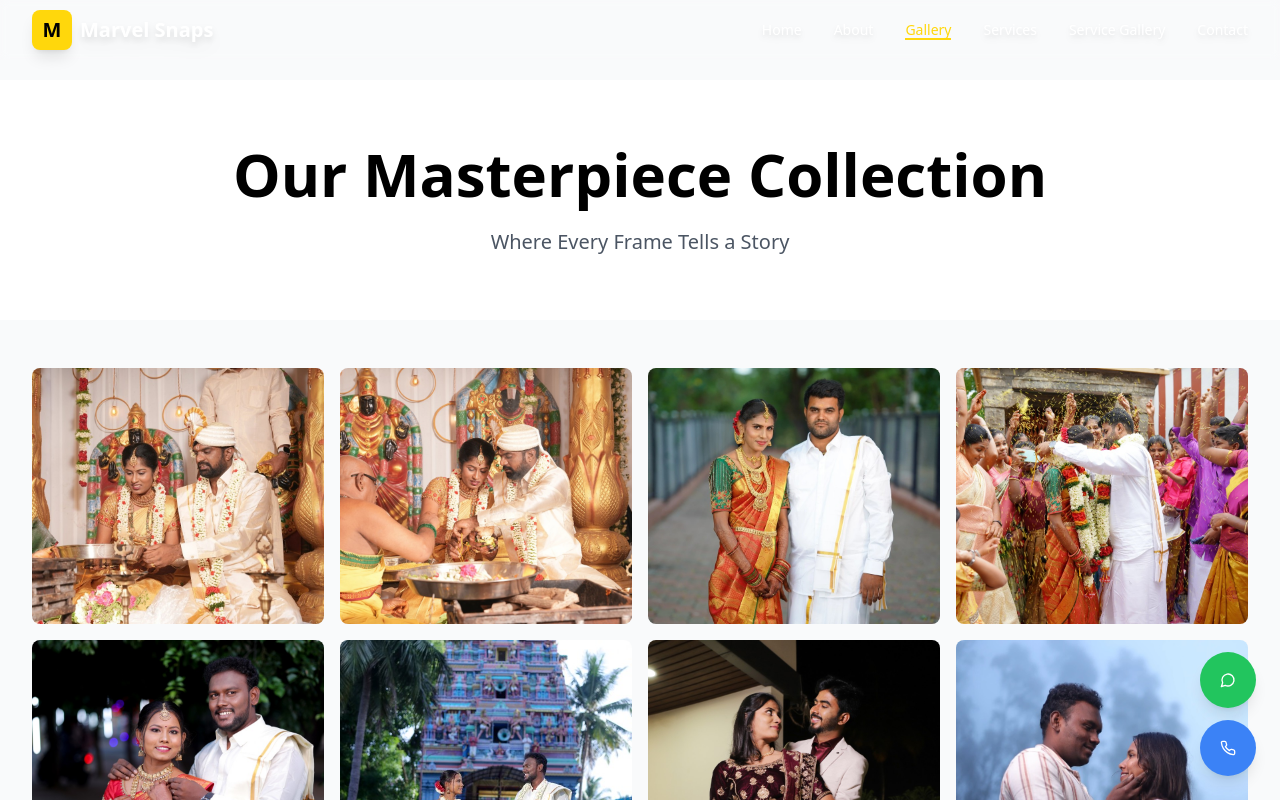
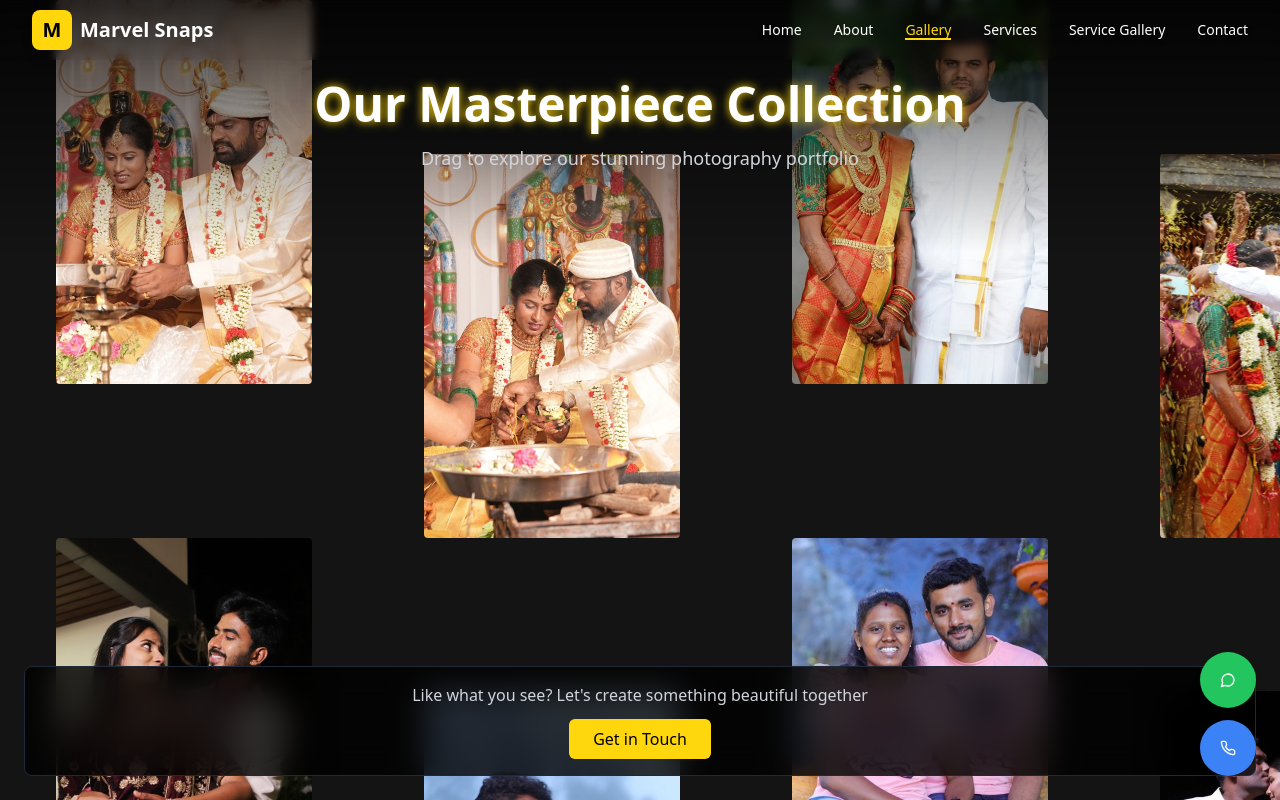
Before and after one commit to Gokulvasano7/marvel-snap-visuals-gallery, a React (Vite) app: page /gallery in a window 1280 px wide. Shown: the top 800 px of the page. Built offline with nearby package versions, Linux system fonts and the light colour scheme.

Commit message:
Refactor gallery page with new component
Implement infinite drag scroll gallery and optimize for mobile.

```diff
--- a/package.json
+++ b/package.json
@@ -47,6 +47,7 @@
     "embla-carousel-react": "^8.3.0",
     "input-otp": "^1.2.4",
     "lucide-react": "^0.462.0",
+    "motion": "^12.19.1",
     "next-themes": "^0.3.0",
     "react": "^18.3.1",
     "react-day-picker": "^8.10.1",
--- /dev/null
+++ b/src/components/ui/infinite-drag-scroll.tsx
@@ -0,0 +1,201 @@
+
+import {
+  animate,
+  cubicBezier,
+  motion,
+  useMotionValue,
+  wrap,
+} from "motion/react";
+import {
+  memo,
+  useContext,
+  useEffect,
+  useRef,
+  useState,
+  createContext,
+} from "react";
+import { cva } from "class-variance-authority";
+import { cn } from "@/lib/utils";
+
+//Types
+type variants = "default" | "masonry" | "polaroid";
+
+// Create Context
+const GridVariantContext = createContext<variants | undefined>(undefined);
+
+//Motion Variants
+const rowVariants = {
+  initial: { opacity: 0, scale: 0.3 },
+  animate: () => ({
+    opacity: 1,
+    scale: 1,
+    transition: {
+      delay: Math.random() + 1.5,
+      duration: 1.4,
+      ease: cubicBezier(0.18, 0.71, 0.11, 1),
+    },
+  }),
+};
+
+export const DraggableContainer = ({
+  className,
+  children,
+  variant,
+}: {
+  className?: string;
+  children: React.ReactNode;
+  variant?: variants;
+}) => {
+  const ref = useRef<HTMLDivElement | null>(null);
+
+  const x = useMotionValue(0);
+  const y = useMotionValue(0);
+
+  const [isDragging, setIsDragging] = useState(false);
+  const handleIsDragging = () => setIsDragging(true);
+  const handleIsNotDragging = () => setIsDragging(false);
+
+  useEffect(() => {
+    const container = ref.current?.getBoundingClientRect();
+    if (!container) return;
+
+    const { width, height } = container;
+
+    const xDrag = x.on("change", (latest) => {
+      const wrappedX = wrap(-(width / 2), 0, latest);
+      x.set(wrappedX);
+    });
+
+    const yDrag = y.on("change", (latest) => {
+      const wrappedY = wrap(-(height / 2), 0, latest);
+      y.set(wrappedY);
+    });
+
+    const handleWheelScroll = (event: WheelEvent) => {
+      if (!isDragging) {
+        animate(y, y.get() - event.deltaY * 2.7, {
+          type: "tween",
+          duration: 1.2,
+          ease: cubicBezier(0.18, 0.71, 0.11, 1),
+        });
+      }
+    };
+
+    window.addEventListener("wheel", handleWheelScroll);
+    return () => {
+      xDrag();
+      yDrag();
+      window.removeEventListener("wheel", handleWheelScroll);
+    };
+  }, [x, y, isDragging]);
+
+  return (
+    <GridVariantContext.Provider value={variant}>
+      <div className="h-dvh overflow-hidden">
+        <motion.div
+          className="h-dvh overflow-hidden"
+        >
+          <motion.div
+            className={cn(
+              "grid h-fit w-fit cursor-grab grid-cols-[repeat(2,1fr)] bg-[#141414] active:cursor-grabbing will-change-transform",
+              className,
+            )}
+            drag
+            dragMomentum={true}
+            dragTransition={{
+              timeConstant: 200,
+              power: 0.28,
+              restDelta: 0,
+              bounceStiffness: 0,
+            }}
+            onMouseDown={handleIsDragging}
+            onMouseUp={handleIsNotDragging}
+            onMouseLeave={handleIsNotDragging}
+            style={{ x, y }}
+            ref={ref}
+          >
+            {children}
+          </motion.div>
+        </motion.div>
+      </div>
+    </GridVariantContext.Provider>
+  );
+};
+
+export const GridItem = ({
+  children,
+  className,
+}: {
+  children: React.ReactNode;
+  className?: string;
+}) => {
+  const variant = useContext(GridVariantContext);
+
+  const gridItemStyles = cva(
+    "overflow-hidden hover:cursor-pointer w-full h-full will-change-transform",
+    {
+      variants: {
+        variant: {
+          default: "rounded-sm",
+          masonry: "even:mt-[60%] rounded-sm ",
+          polaroid:
+            "border-10 border-b-28 border-white shadow-xl even:rotate-3 odd:-rotate-2 hover:rotate-0 transition-transform ease-out duration-300 even:mt-[60%]",
+        },
+      },
+      defaultVariants: {
+        variant: "default",
+      },
+    },
+  );
+
+  return (
+    <motion.div
+      className={cn(gridItemStyles({ variant, className }))}
+      variants={rowVariants}
+      initial="initial"
+      animate="animate"
+    >
+      {children}
+    </motion.div>
+  );
+};
+
+export const GridBody = memo(
+  ({
+    children,
+    className,
+  }: {
+    children: React.ReactNode;
+    className?: string;
+  }) => {
+    const variant = useContext(GridVariantContext);
+
+    const gridBodyStyles = cva("grid grid-cols-[repeat(6,1fr)] h-fit w-fit", {
+      variants: {
+        variant: {
+          default: "gap-14 p-7 md:gap-28 md:p-14",
+          masonry: "gap-x-14 px-7 md:gap-x-28 md:px-14",
+          polaroid: "gap-x-14 px-7 md:gap-x-28 md:px-14",
+        },
+      },
+      defaultVariants: {
+        variant: "default",
+      },
+    });
+
+    return (
+      <>
+        {Array.from({ length: 4 }).map((_, index) => (
+          <div
+            key={index}
+            className={cn(gridBodyStyles({ variant, className }))}
+          >
+            {children}
+          </div>
+        ))}
+      </>
+    );
+  },
+);
+
+GridBody.displayName = "GridBody";
--- a/src/pages/Gallery.tsx
+++ b/src/pages/Gallery.tsx
@@ -1,10 +1,14 @@
-import React, { useState } from 'react';
-import { X, ChevronLeft, ChevronRight } from 'lucide-react';
+
+import React from 'react';
 import { Button } from '@/components/ui/button';
 import { useNavigation } from '@/contexts/NavigationContext';
+import {
+  GridBody,
+  DraggableContainer,
+  GridItem,
+} from '@/components/ui/infinite-drag-scroll';
 
 const Gallery = () => {
-  const [selectedImage, setSelectedImage] = useState<number | null>(null);
   const { navigateWithLoader } = useNavigation();
 
   // Helper function to dynamically import service gallery images
@@ -17,7 +21,6 @@ const Gallery = () => {
     }
   };
 
-  // ... keep existing code (galleryImages array)
   const galleryImages = [
     // Wedding Images
     importImage('wedding/w1.jpeg'),
@@ -91,137 +94,55 @@ const Gallery = () => {
     navigateWithLoader(url);
   };
 
-  // ... keep existing code (openLightbox, closeLightbox, nextImage, prevImage functions)
-  const openLightbox = (index: number) => {
-    setSelectedImage(index);
-    document.body.style.overflow = 'hidden';
-  };
-
-  const closeLightbox = () => {
-    setSelectedImage(null);
-    document.body.style.overflow = 'unset';
-  };
-
-  const nextImage = () => {
-    if (selectedImage !== null) {
-      setSelectedImage((selectedImage + 1) % galleryImages.length);
-    }
-  };
-
-  const prevImage = () => {
-    if (selectedImage !== null) {
-      setSelectedImage(selectedImage === 0 ? galleryImages.length - 1 : selectedImage - 1);
-    }
-  };
-
   return (
-    <div className="min-h-screen pt-20 bg-gray-50">
+    <div className="min-h-screen bg-black text-white">
       {/* Header */}
-      <section className="py-16 bg-white">
+      <section className="absolute top-0 left-0 right-0 z-10 py-20 bg-gradient-to-b from-black/80 to-transparent pointer-events-none">
         <div className="max-w-7xl mx-auto px-4 sm:px-6 lg:px-8 text-center">
-          <h1 className="text-4xl md:text-6xl font-bold mb-6 text-black">
+          <h1 className="text-3xl md:text-5xl font-bold mb-4 text-white glow-text">
             Our Masterpiece Collection
           </h1>
-          <p className="text-xl text-gray-600 max-w-2xl mx-auto">
-            Where Every Frame Tells a Story
+          <p className="text-lg text-gray-300 max-w-2xl mx-auto">
+            Drag to explore our stunning photography portfolio
           </p>
         </div>
       </section>
 
-      {/* Gallery Grid */}
-      <section className="py-12">
-        <div className="max-w-7xl mx-auto px-4 sm:px-6 lg:px-8">
-          <div className="grid grid-cols-1 sm:grid-cols-2 md:grid-cols-3 lg:grid-cols-4 gap-4">
+      {/* Draggable Gallery */}
+      <DraggableContainer variant="masonry">
+        <GridBody>
           {galleryImages.map((image, index) => (
-              <div
+            <GridItem
               key={index}
-                className="group relative overflow-hidden rounded-lg cursor-pointer hover-lift"
-                onClick={() => openLightbox(index)}
+              className="relative h-48 w-32 sm:h-64 sm:w-40 md:h-96 md:w-64"
             >
               <img
                 src={image}
                 alt={`Gallery ${index + 1}`}
-                  className="w-full h-64 object-cover transition-transform duration-300 group-hover:scale-110"
+                className="pointer-events-none absolute h-full w-full object-cover"
                 onError={(e) => {
                   (e.target as HTMLImageElement).src = '/placeholder.svg';
                 }}
               />
-                <div className="absolute inset-0 bg-black/0 group-hover:bg-black/30 transition-all duration-300 flex items-center justify-center">
-                  <div className="opacity-0 group-hover:opacity-100 transition-opacity duration-300">
-                    <div className="w-12 h-12 bg-marvel-yellow rounded-full flex items-center justify-center">
-                      <svg className="w-6 h-6 text-black" fill="none" stroke="currentColor" viewBox="0 0 24 24">
-                        <path strokeLinecap="round" strokeLinejoin="round" strokeWidth={2} d="M21 21l-6-6m2-5a7 7 0 11-14 0 7 7 0 0114 0zM10 7l3 3-3 3" />
-                      </svg>
-                    </div>
-                  </div>
-                </div>
-              </div>
+            </GridItem>
           ))}
-          </div>
-        </div>
-      </section>
+        </GridBody>
+      </DraggableContainer>
 
-      {/* Lightbox */}
-      {selectedImage !== null && (
-        <div className="fixed inset-0 z-50 bg-black/90 flex items-center justify-center">
-          <Button
-            onClick={closeLightbox}
-            className="absolute top-4 right-4 bg-white/20 text-white hover:bg-white/30"
-            size="icon"
-          >
-            <X className="h-6 w-6" />
-          </Button>
-
-          <Button
-            onClick={prevImage}
-            className="absolute left-4 top-1/2 transform -translate-y-1/2 bg-white/20 text-white hover:bg-white/30"
-            size="icon"
-          >
-            <ChevronLeft className="h-6 w-6" />
-          </Button>
-
-          <Button
-            onClick={nextImage}
-            className="absolute right-4 top-1/2 transform -translate-y-1/2 bg-white/20 text-white hover:bg-white/30"
-            size="icon"
-          >
-            <ChevronRight className="h-6 w-6" />
-          </Button>
-
-          <div className="max-w-5xl max-h-[90vh] px-4">
-            <img
-              src={galleryImages[selectedImage]}
-              alt={`Gallery ${selectedImage + 1}`}
-              className="max-w-full max-h-full object-contain rounded-lg"
-              onError={(e) => {
-                (e.target as HTMLImageElement).src = '/placeholder.svg';
-              }}
-            />
-          </div>
-
-          <div className="absolute bottom-4 left-1/2 transform -translate-x-1/2 text-white">
-            {selectedImage + 1} / {galleryImages.length}
-          </div>
-        </div>
-      )}
-
-      {/* Call to Action */}
-      <section className="py-16 bg-marvel-black text-white">
-        <div className="max-w-4xl mx-auto px-4 sm:px-6 lg:px-8 text-center">
-          <h2 className="text-3xl md:text-4xl font-bold mb-6">
-            Like What You See?
-          </h2>
-          <p className="text-xl text-gray-300 mb-8">
-            Let's create something beautiful together for your special occasion
+      {/* Call to Action - Fixed at bottom */}
+      <div className="fixed bottom-6 left-6 right-6 z-10 pointer-events-auto">
+        <div className="bg-black/80 backdrop-blur-lg rounded-lg p-4 text-center border border-gray-800">
+          <p className="text-sm md:text-base text-gray-300 mb-3">
+            Like what you see? Let's create something beautiful together
           </p>
           <Button
             onClick={() => handleNavigation('/contact')}
-            className="bg-marvel-yellow text-black hover:bg-yellow-400 px-8 py-3"
+            className="bg-marvel-yellow text-black hover:bg-yellow-400 px-6 py-2 text-sm md:text-base"
           >
             Get in Touch
           </Button>
         </div>
-      </section>
+      </div>
     </div>
   );
 };
```
Also changed, not shown: 1 other file (tests, documents, lock files or other folders). Lines whose indentation alone changed are shown as unchanged.
